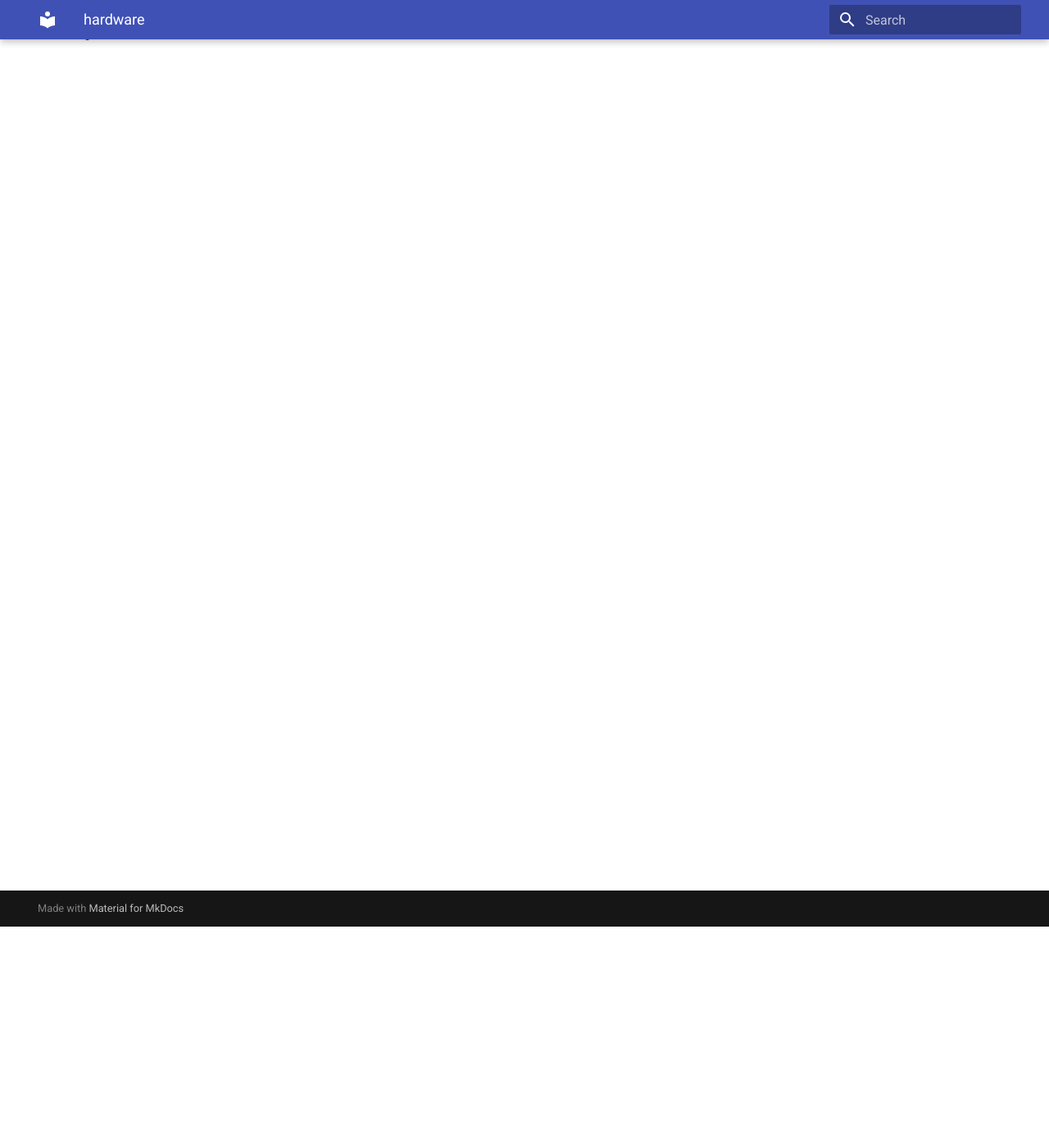
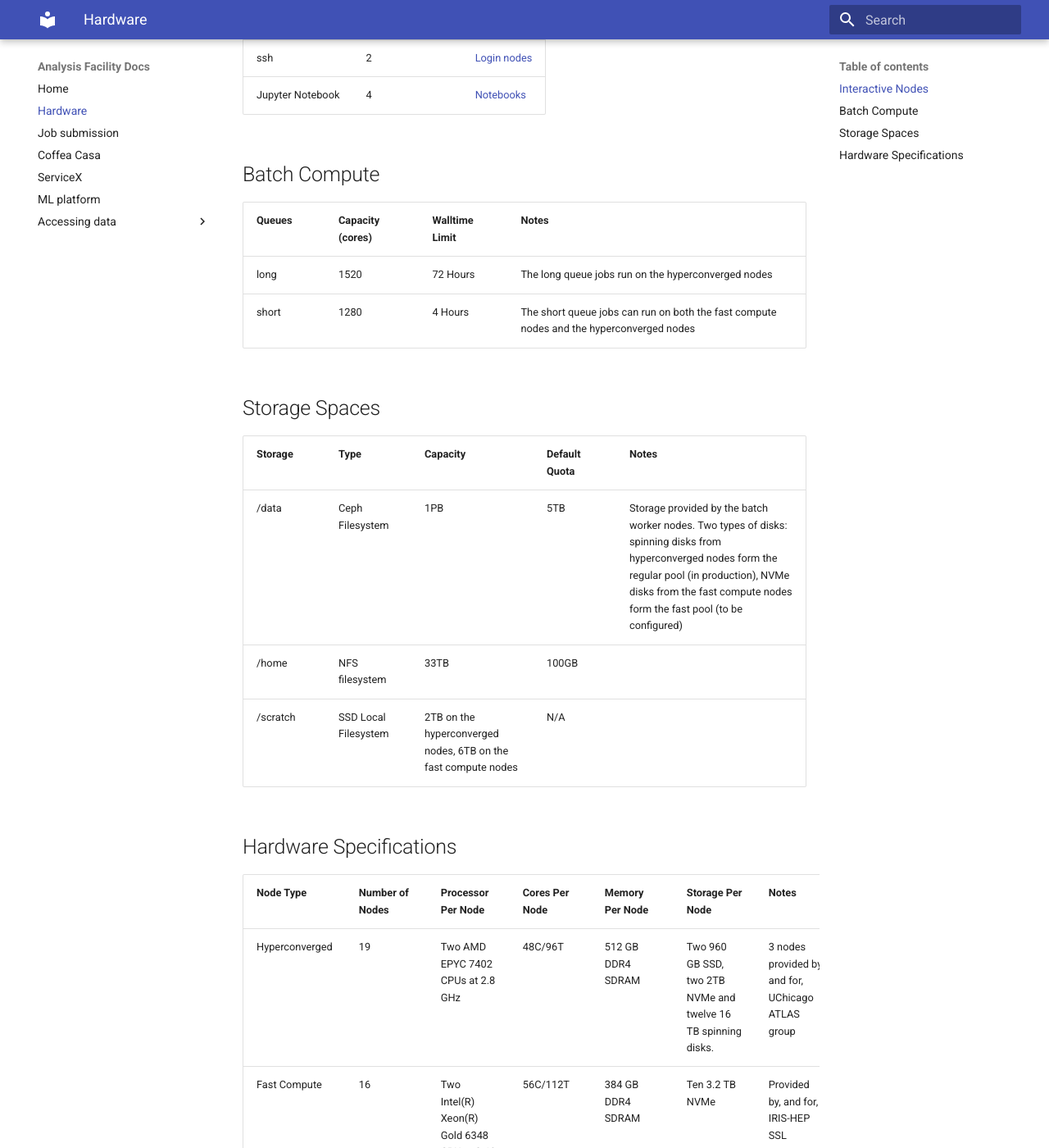
Before and after one commit to maniaclab/af-portal, an MkDocs documentation site: the page built from docs/hardware.md, in a window 1280 px wide and 1400 px high, scrolled down 270 px. Shown: the whole window at 82% size. Built offline with MkDocs 1.6.1 and Material for MkDocs 9.7.7, drawn with Linux system fonts in a browser that asks for light colours; some of the changed text lies outside the part shown.

Commit message:
change docs and jupyter help

```diff
--- a/docs/hardware.md
+++ b/docs/hardware.md
@@ -1 +1,39 @@
-# hardware
+# Hardware available at University of Chicago Analysis Facility (UC AF)
+
+## Interactive Nodes
+
+| Access Protocol | Number of Nodes | Monitoring |
+| --- | --- | --- |
+| ssh | 2   | [Login nodes](/monitoring/login_nodes) |
+| Jupyter Notebook | 4   | [Notebooks](/monitoring/notebooks) |
+
+## Batch Compute
+
+| Queues | Capacity (cores) | Walltime Limit | Notes |
+| --- | --- | --- | --- |
+| long | 1520 | 72 Hours | The long queue jobs run on the hyperconverged nodes |
+| short | 1280 | 4 Hours | The short queue jobs can run on both the fast compute nodes and the hyperconverged nodes |
+
+## Storage Spaces
+
+| Storage | Type | Capacity | Default Quota | Notes |
+| --- | --- | --- | --- | --- |
+| /data | Ceph Filesystem | 1PB | 5TB | Storage provided by the batch worker nodes. Two types of disks: spinning disks from hyperconverged nodes form the regular pool (in production), NVMe disks from the fast compute nodes form the fast pool (to be configured) |
+| /home | NFS filesystem | 33TB | 100GB |     |
+| /scratch | SSD Local Filesystem | 2TB on the hyperconverged nodes, 6TB on the fast compute nodes | N/A |     |
+
+## Hardware Specifications
+
+| Node Type | Number of Nodes | Processor Per Node | Cores Per Node | Memory Per Node | Storage Per Node | Notes |
+| --- | --- | --- | --- | --- | --- | --- |
+| Hyperconverged | 19  | Two AMD EPYC 7402 CPUs at 2.8 GHz | 48C/96T | 512 GB DDR4 SDRAM | Two 960 GB SSD, two 2TB NVMe and twelve 16 TB spinning disks. | 3 nodes provided by, and for, UChicago ATLAS group |
+| Fast Compute | 16  | Two Intel(R) Xeon(R) Gold 6348 CPU at 2.60 GHz | 56C/112T | 384 GB DDR4 SDRAM | Ten 3.2 TB NVMe | Provided by, and for, IRIS-HEP SSL |
+| Interactive Nodes | 8   | Two AMD EPYC 7402 CPUs at 2.8 GHz | 48C/96T | 256 GB DDR4 SDRAM | Two 960 GB SSD | 2 nodes provided by, and for, UChicago ATLAS group |
+| Xcache Nodes | 1   | Two Intel(R) Xeon(R) Silver 4214 CPU @ 2.20GHz | 24C/48T | 192 GB DDR4 SDRAM | Twenty four 1.5 TB NVMe | Two 25 Gbps network links |
+
+| Node Type | Number of Nodes | Processor Per Node | Cores Per Node | Memory Per Node | GPUs Per Node (Mem) | Storage Per Node |
+| --- | --- | --- | --- | --- | --- | --- |
+| GPU A | 2   | Two AMD EPYC 7543 32-Core Processor | 64C/128T | 512 GB DDR4 SDRAM | Four NVIDIA A100 (40G) | One 1.5TB NVMe |
+| GPU B | 1   | Two Intel(R) Xeon(R) Silver 4116 CPU @ 2.10GHz | 24C/48T | 96 GB DDR4 SDRAM | Four Tesla V100 (16G) | Three 220GB SSD |
+| GPU C | 3   | Two Intel(R) Xeon(R) Gold 6146 CPU @ 3.20GHz | 24C/48T | 192 GB DDR4 SDRAM | Eight NVIDIA GeForce RTX 2080 Ti (12G) | Six 450GB SSD |
+| GPU D | 1   | Two Intel(R) Xeon(R) CPU E5-2687W v4 @ 3.00GHz | 24C | 128 GB DDR4 SDRAM | Eight NVIDIA GeForce GTX 1080 Ti (12G) | Six 450GB SSD |
--- a/mkdocs.yml
+++ b/mkdocs.yml
@@ -5,6 +5,7 @@ theme:
     - instant
 nav:
   - "Home": "index.md"
+  - "Hardware": "hardware.md"
   - "Job submission": "job_submission.md"
   - "Coffea Casa": "coffeacasa.md"
   - "ServiceX": "servicex.md"
```
Also changed, not shown: docs/ml_platform.md (+9 -2 lines), 1 other file.
